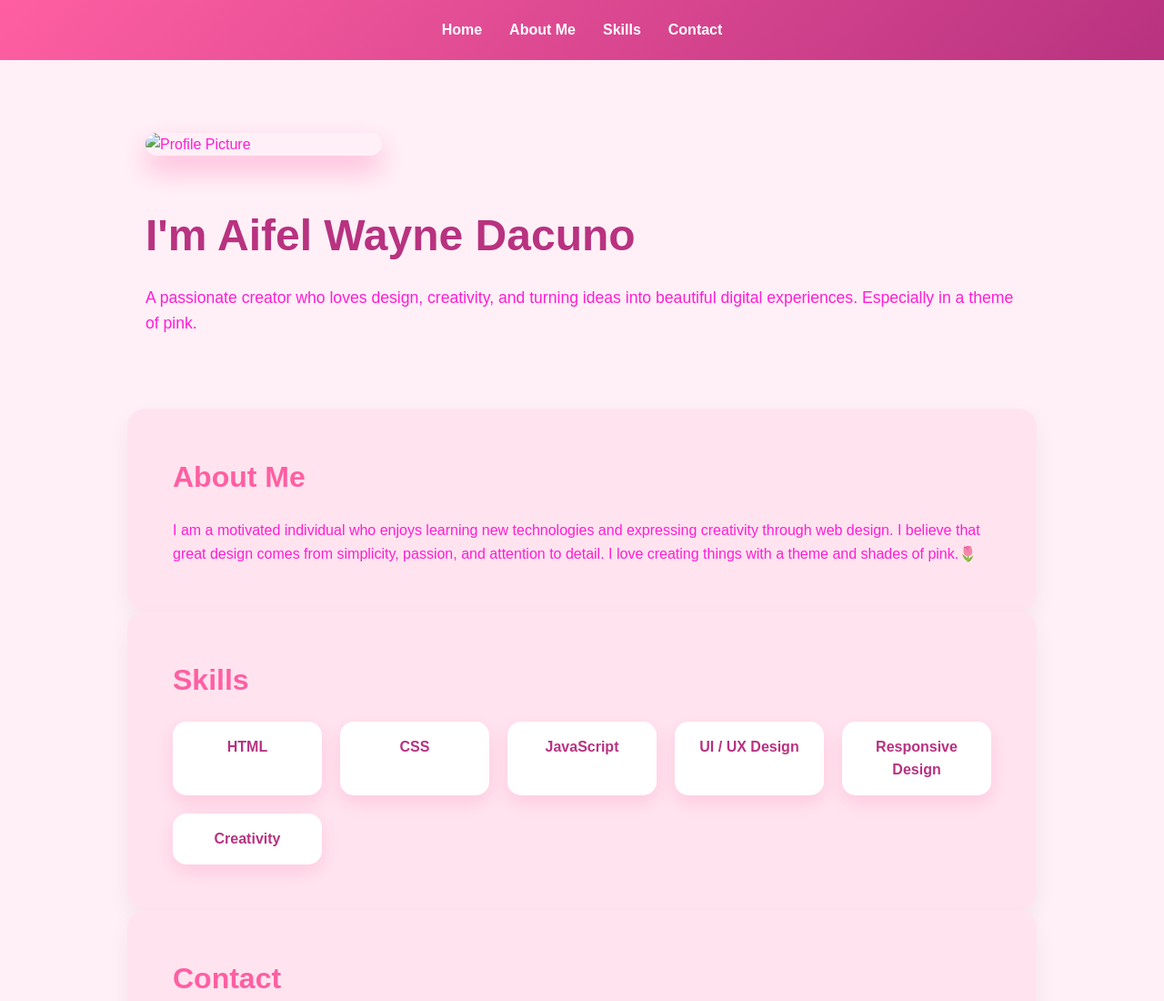
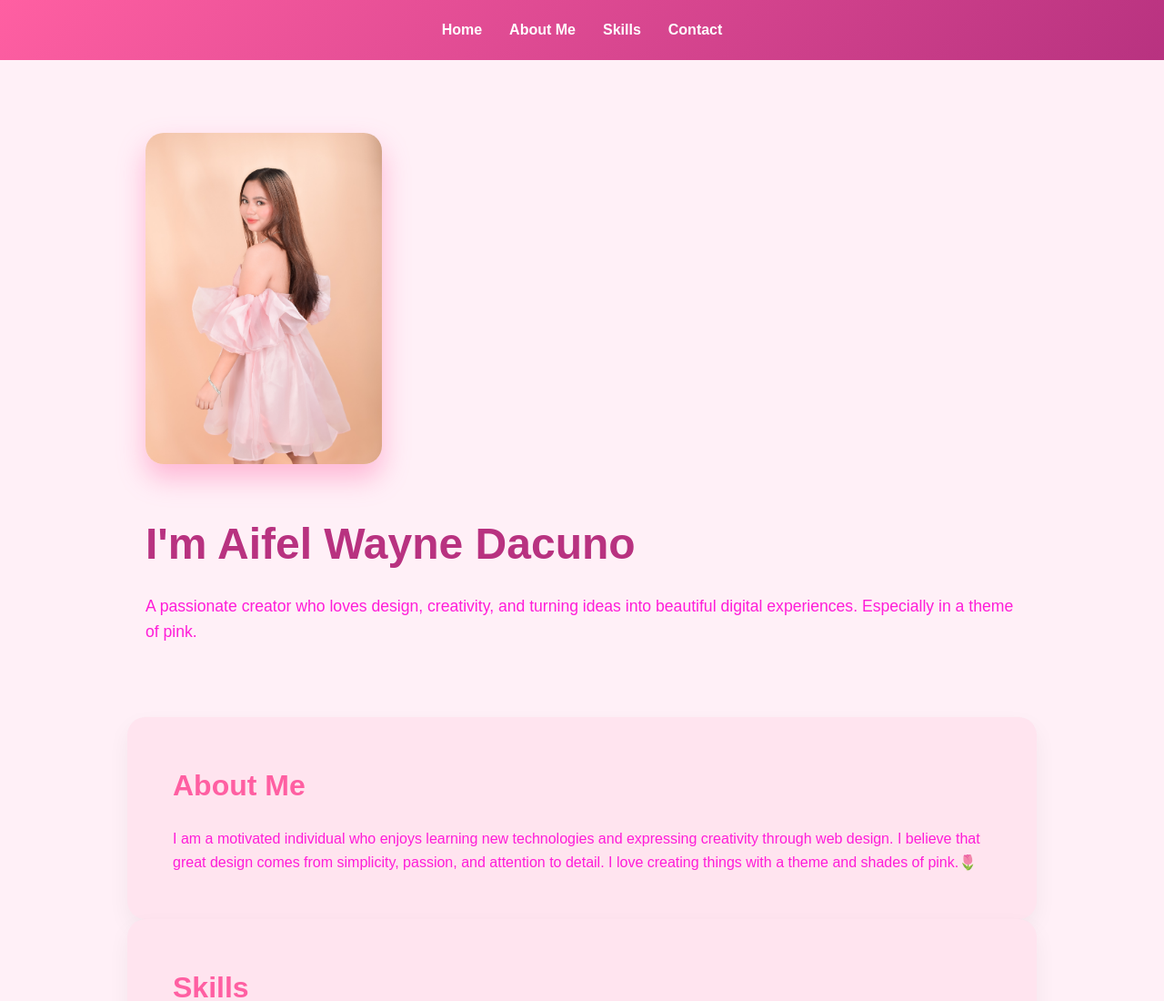
Before and after one commit to aifelwaynedacuno07-sudo/aifel-s-portfolio, a plain HTML site: page index.html in a window 1280 px wide. Shown: the top 1100 px of the page at 91% size. Drawn offline with Linux system fonts and the light colour scheme; the site is published under a folder, as on GitHub Pages, so addresses that start at the root find nothing.

Commit message:
Fix image source path for profile picture

```diff
--- a/index.html
+++ b/index.html
@@ -144,7 +144,7 @@
 
   <!-- HOME -->
   <section id="home" class="home">
-    <img src="/IMG_20241106_113533.jpg" alt="Profile Picture">
+    <img src="IMG_20241106_113533.jpg" alt="Profile Picture">
     <div>
       <h1>I'm Aifel Wayne Dacuno</h1>
       <p>
```
